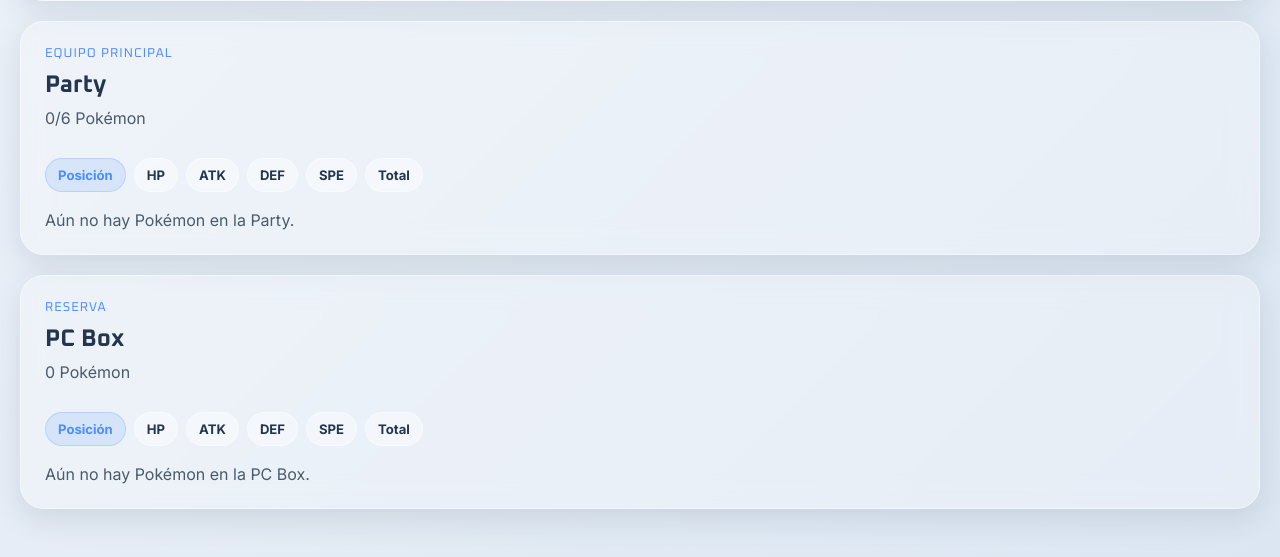
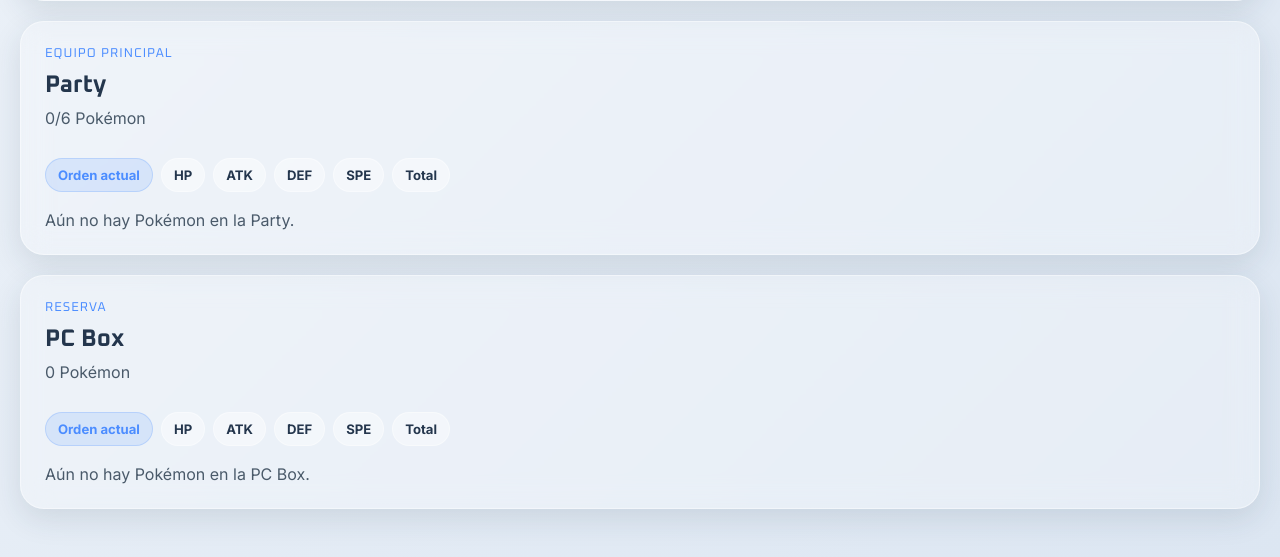
Before and after one commit to raulantonino/pokeparty, a Django app: page /?sort_party=position&sort_box=position in a window 1280 px wide. Shown: the part 577-1134 px from the top of the page. Run offline with Django 5.2, Linux system fonts and the light colour scheme; data that the repository does not hold is empty.

Commit message:
feat(roster): allow release from party and preserve section anchors

```diff
--- a/roster/services/roster.py
+++ b/roster/services/roster.py
@@ -116,15 +116,6 @@ def capture_pokemon(normalized_pokemon_data: dict) -> tuple[RosterEntry, bool]:
     return roster_entry, location == RosterEntry.Location.PARTY
 
 
-@transaction.atomic
-def release_box_pokemon(roster_entry: RosterEntry) -> None:
-    if roster_entry.location != RosterEntry.Location.BOX:
-        raise RosterError("Solo puedes liberar Pokémon desde la PC Box.")
-
-    roster_entry.delete()
-    compact_positions(RosterEntry.Location.BOX)
-
-
 def _entry_types(entry: RosterEntry) -> set[str]:
     types = {entry.pokemon.primary_type}
     if entry.pokemon.secondary_type:
@@ -143,6 +134,42 @@ def _base_ranking(entry: RosterEntry) -> tuple[int, int, int, int]:
         -entry.pokemon.speed,
         entry.pokemon.external_id,
     )
+
+
+def get_best_box_candidate() -> RosterEntry | None:
+    box_entries = list(
+        RosterEntry.objects.in_box()
+        .with_pokemon()
+    )
+    if not box_entries:
+        return None
+
+    return sorted(box_entries, key=_base_ranking)[0]
+
+
+@transaction.atomic
+def release_pokemon(roster_entry: RosterEntry) -> str | None:
+    origin = roster_entry.location
+    released_position = roster_entry.position
+
+    roster_entry.delete()
+
+    if origin == RosterEntry.Location.BOX:
+        compact_positions(RosterEntry.Location.BOX)
+        return None
+
+    promoted_entry = get_best_box_candidate()
+    if promoted_entry is None:
+        compact_positions(RosterEntry.Location.PARTY)
+        return None
+
+    promoted_name = promoted_entry.pokemon.display_name
+    promoted_entry.location = RosterEntry.Location.PARTY
+    promoted_entry.position = released_position
+    promoted_entry.save(update_fields=["location", "position", "updated_at"])
+
+    compact_positions(RosterEntry.Location.BOX)
+    return promoted_name
 
 
 def _park_entries(entries: list[RosterEntry]) -> None:
--- a/roster/views.py
+++ b/roster/views.py
@@ -15,11 +15,11 @@ from .services.roster import (
     get_sorted_entries,
     normalize_sort_key,
     optimize_best_team,
-    release_box_pokemon,
+    release_pokemon,
 )
 
 SORT_OPTIONS = [
-    ("position", "Posición"),
+    ("position", "Orden actual"),
     ("hp", "HP"),
     ("attack", "ATK"),
     ("defense", "DEF"),
@@ -28,14 +28,17 @@ SORT_OPTIONS = [
 ]
 
 
-def build_dashboard_url(sort_party: str, sort_box: str) -> str:
+def build_dashboard_url(sort_party: str, sort_box: str, anchor: str | None = None) -> str:
     params = urlencode(
         {
             "sort_party": normalize_sort_key(sort_party),
             "sort_box": normalize_sort_key(sort_box),
         }
     )
-    return f"{reverse('roster:dashboard')}?{params}"
+    url = f"{reverse('roster:dashboard')}?{params}"
+    if anchor:
+        url = f"{url}#{anchor}"
+    return url
 
 
 @require_GET
@@ -66,7 +69,7 @@ def capture_pokemon_view(request):
 
     if not form.is_valid():
         messages.error(request, "Debes seleccionar un tipo válido.")
-        return redirect(build_dashboard_url(sort_party, sort_box))
+        return redirect(build_dashboard_url(sort_party, sort_box, anchor="capture-section"))
 
     pokemon_type = form.cleaned_data["pokemon_type"]
 
@@ -78,17 +81,18 @@ def capture_pokemon_view(request):
         roster_entry, sent_to_party = capture_pokemon(normalized_pokemon)
     except PokeAPIError as exc:
         messages.error(request, str(exc))
-        return redirect(build_dashboard_url(sort_party, sort_box))
+        return redirect(build_dashboard_url(sort_party, sort_box, anchor="capture-section"))
     except RosterError as exc:
         messages.warning(request, str(exc))
-        return redirect(build_dashboard_url(sort_party, sort_box))
+        return redirect(build_dashboard_url(sort_party, sort_box, anchor="capture-section"))
 
     destination = "Party" if sent_to_party else "PC Box"
     messages.success(
         request,
         f"{roster_entry.pokemon.display_name} fue capturado y enviado a {destination}.",
     )
-    return redirect(build_dashboard_url(sort_party, sort_box))
+    anchor = "party-section" if sent_to_party else "box-section"
+    return redirect(build_dashboard_url(sort_party, sort_box, anchor=anchor))
 
 
 @require_POST
@@ -100,13 +104,13 @@ def optimize_best_team_view(request):
         party_count, box_count = optimize_best_team()
     except RosterError as exc:
         messages.warning(request, str(exc))
-        return redirect(build_dashboard_url(sort_party, sort_box))
+        return redirect(build_dashboard_url(sort_party, sort_box, anchor="party-section"))
 
     messages.success(
         request,
         f"Equipo optimizado: {party_count} Pokémon quedaron en la Party y {box_count} en la PC Box.",
     )
-    return redirect(build_dashboard_url(sort_party, sort_box))
+    return redirect(build_dashboard_url(sort_party, sort_box, anchor="party-section"))
 
 
 @require_POST
@@ -119,12 +123,26 @@ def release_pokemon_view(request, entry_id: int):
         pk=entry_id,
     )
 
+    pokemon_name = roster_entry.pokemon.display_name
+    origin = roster_entry.location
+
     try:
-        pokemon_name = roster_entry.pokemon.display_name
-        release_box_pokemon(roster_entry)
+        promoted_name = release_pokemon(roster_entry)
     except RosterError as exc:
         messages.error(request, str(exc))
-        return redirect(build_dashboard_url(sort_party, sort_box))
+        anchor = "party-section" if origin == RosterEntry.Location.PARTY else "box-section"
+        return redirect(build_dashboard_url(sort_party, sort_box, anchor=anchor))
+
+    if origin == RosterEntry.Location.PARTY and promoted_name:
+        messages.success(
+            request,
+            f"{pokemon_name} fue liberado de la Party. {promoted_name} subió automáticamente desde la PC Box.",
+        )
+        return redirect(build_dashboard_url(sort_party, sort_box, anchor="party-section"))
+
+    if origin == RosterEntry.Location.PARTY:
+        messages.success(request, f"{pokemon_name} fue liberado de la Party.")
+        return redirect(build_dashboard_url(sort_party, sort_box, anchor="party-section"))
 
     messages.success(request, f"{pokemon_name} fue liberado de la PC Box.")
-    return redirect(build_dashboard_url(sort_party, sort_box))
+    return redirect(build_dashboard_url(sort_party, sort_box, anchor="box-section"))
--- a/static/css/styles.css
+++ b/static/css/styles.css
@@ -586,3 +586,20 @@ h1, h2, h3, .eyebrow, .section-kicker, .pokemon-id, .pokemon-position {
         flex-direction: column;
     }
 }
+
+html {
+    scroll-behavior: smooth;
+}
+
+#capture-section,
+#party-section,
+#box-section {
+    scroll-margin-top: 24px;
+}
+
+.sort-chip {
+    display: inline-flex;
+    align-items: center;
+    justify-content: center;
+    text-decoration: none;
+}
--- a/templates/roster/dashboard.html
+++ b/templates/roster/dashboard.html
@@ -4,7 +4,7 @@
 
 {% block content %}
 <section class="dashboard-layout">
-    <section class="glass-panel capture-panel">
+    <section id="capture-section" class="glass-panel capture-panel">
         <div class="section-heading">
             <p class="section-kicker">Captura</p>
             <h2>Selecciona un tipo</h2>
@@ -43,7 +43,7 @@
         </form>
     </section>
 
-    <section class="glass-panel list-panel">
+    <section id="party-section" class="glass-panel list-panel">
         <div class="panel-top">
             <div class="section-heading">
                 <p class="section-kicker">Equipo principal</p>
@@ -51,31 +51,28 @@
                 <p>{{ party_entries|length }}/6 Pokémon</p>
             </div>
 
-            <form method="get" class="sort-toolbar">
-                <input type="hidden" name="sort_box" value="{{ sort_box }}">
+            <div class="sort-toolbar">
                 {% for value, label in sort_options %}
-                    <button
-                        type="submit"
-                        name="sort_party"
-                        value="{{ value }}"
+                    <a
+                        href="?sort_party={{ value }}&sort_box={{ sort_box }}#party-section"
                         class="sort-chip{% if sort_party == value %} is-active{% endif %}"
                     >
                         {{ label }}
-                    </button>
+                    </a>
                 {% endfor %}
-            </form>
+            </div>
         </div>
 
         <div class="pokemon-grid pokemon-grid--party">
             {% for entry in party_entries %}
-                {% include "roster/partials/pokemon_card.html" with entry=entry show_release=False sort_party=sort_party sort_box=sort_box %}
+                {% include "roster/partials/pokemon_card.html" with entry=entry show_release=True sort_party=sort_party sort_box=sort_box %}
             {% empty %}
                 <p class="empty-state">Aún no hay Pokémon en la Party.</p>
             {% endfor %}
         </div>
     </section>
 
-    <section class="glass-panel list-panel">
+    <section id="box-section" class="glass-panel list-panel">
         <div class="panel-top">
             <div class="section-heading">
                 <p class="section-kicker">Reserva</p>
@@ -83,19 +80,16 @@
                 <p>{{ box_entries|length }} Pokémon</p>
             </div>
 
-            <form method="get" class="sort-toolbar">
-                <input type="hidden" name="sort_party" value="{{ sort_party }}">
+            <div class="sort-toolbar">
                 {% for value, label in sort_options %}
-                    <button
-                        type="submit"
-                        name="sort_box"
-                        value="{{ value }}"
+                    <a
+                        href="?sort_party={{ sort_party }}&sort_box={{ value }}#box-section"
                         class="sort-chip{% if sort_box == value %} is-active{% endif %}"
                     >
                         {{ label }}
-                    </button>
+                    </a>
                 {% endfor %}
-            </form>
+            </div>
         </div>
 
         <div class="pokemon-grid pokemon-grid--box">
```
